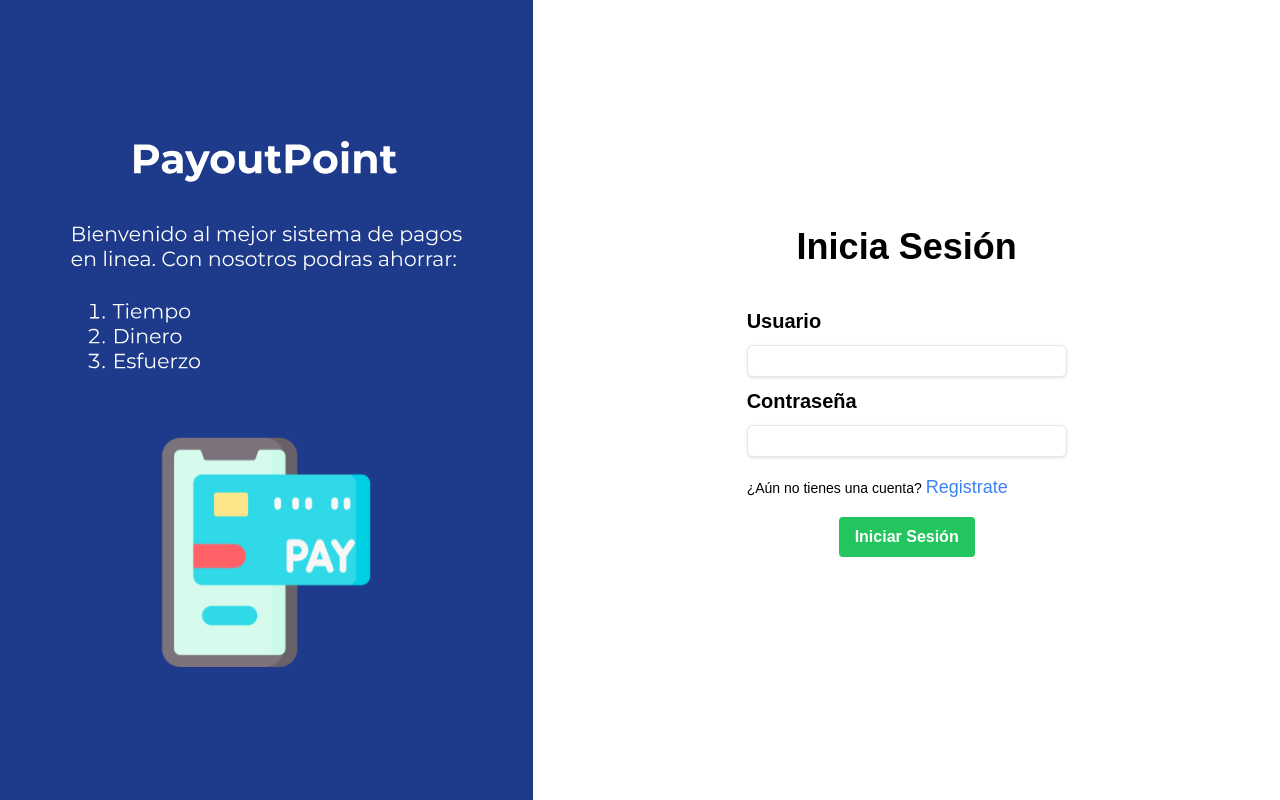
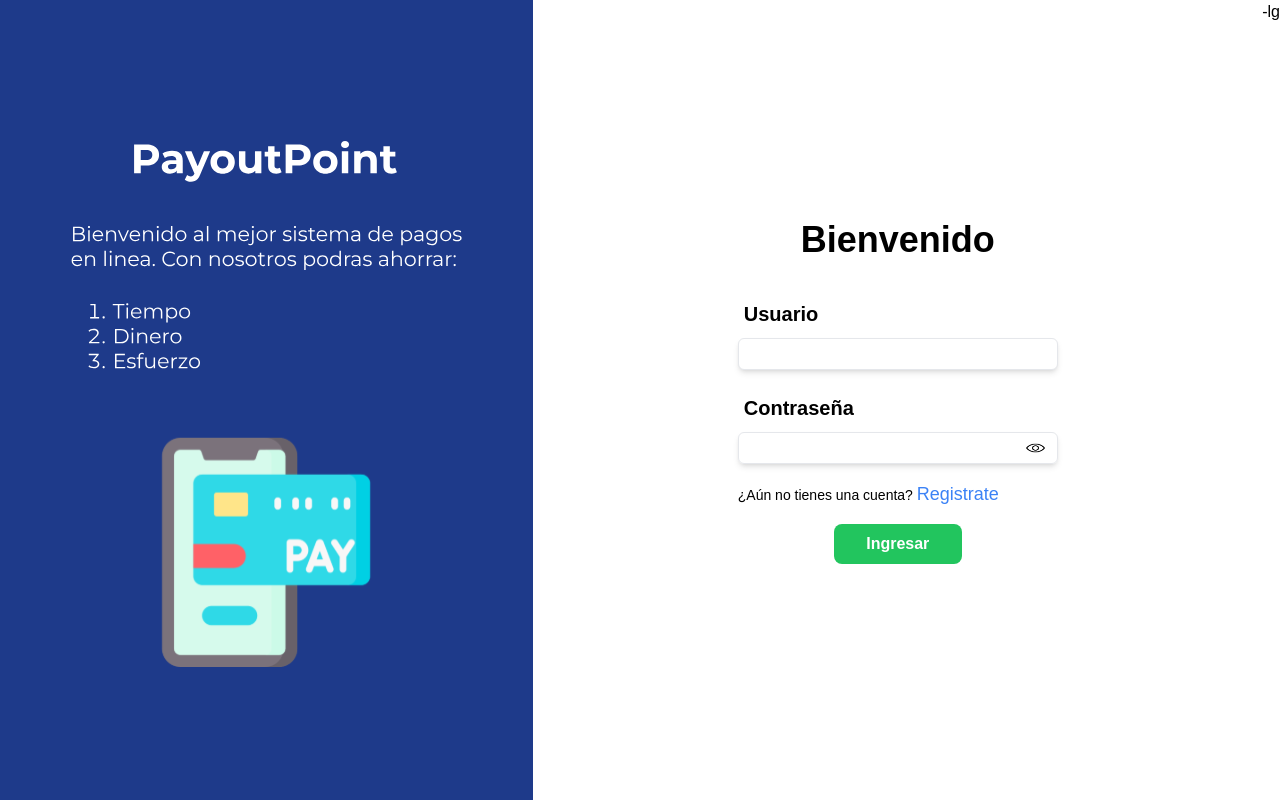
Before and after one commit to luisFelipeEvilla/paidify-web, a Next.js app: page /signin in a window 1280 px wide. Built offline with nearby package versions, Linux system fonts and the light colour scheme.

Commit message:
show password

```diff
--- a/pages/signin.tsx
+++ b/pages/signin.tsx
@@ -1,30 +1,43 @@
 import { NextPage } from "next";
 import Image from 'next/image'
+import { HTMLInputTypeAttribute } from "react";
 
 const Signin: NextPage = () => {
+
+    const showPassword = () => {
+        const password = document.getElementById("password") as HTMLInputElement;
+
+        if (password === null) return null;
+
+        password.type === "password" ? password.type = "text" : password.type = "password";
+    }
     return (
         <div className="flex">
 
             <div className="h-screen flex items-center justify-center w-5/12 bg-blue-900">
-                <Image className="" src="/images/signin_banner.svg"  width="700" height="700"/>
+                <Image className="" src="/images/signin_banner.svg" width="700" height="700" />
             </div>
 
             <div className="m-auto">
-                <h1 className="text-4xl text-center mb-10 font-bold"> Inicia Sesión </h1>
+                <h1 className="text-4xl text-center mb-10 font-bold"> Bienvenido </h1>
 
                 <form>
-                    <label htmlFor="email" className="block text-xl my-2.5 font-semibold">Usuario</label>
-                    <input className="shadow appearance-none border rounded-md w-80 h-8 py-2 px-3 text-gray-700 focus:outline-none focus:shadow-outline" type="email" name="email" id="email" />
-                    <label htmlFor="password" className="block text-xl my-2.5 font-semibold	 ">Contraseña</label>
-                    <input className="shadow appearance-none border rounded-md w-80 h-8 py-2 px-3 text-gray-700 focus:outline-none focus:shadow-outline" type="password" name="password" id="password" />
+                    <label htmlFor="email" className="block text-xl ml-1.5 my-2.5 font-semibold">Usuario</label>
+                    <input className="mb-3.5 shadow-md appearance-none border rounded-md w-80 h-8 py-2 px-3 text-gray-700 focus:outline-none focus:shadow-outline" type="email" name="email" id="email" />
+                    <label htmlFor="password" className="block text-xl ml-1.5 my-2.5 font-semibold">Contraseña</label>
+
+                    <div className="flex flex-row align-items mb-3.5 shadow-md appearance-none border rounded-md w-80 h-8 py-2 px-3 focus:shadow-outline">
+                        <input className="w-full y-full focus:outline-none text-gray-700" type="password" name="password" id="password" />
+                        <Image onClick={showPassword} className="hover:cursor-pointer" src="/show.png" alt="Vercel Logo" width={20} height={20} />
+                    </div>
 
                     <p className="text-sm mt-4">¿Aún no tienes una cuenta? <a className="text-blue-500 text-lg hover:scale-150	" href="/signup">Registrate</a></p>
 
                     <div className="flex justify-center	">
-                        <button className="bg-green-500 hover:bg-green-700 text-white font-bold my-4 py-2 px-4 rounded " type="submit">Iniciar Sesión</button>
+                        <button className="hover:scale-105 bg-green-500 hover:bg-green-700 text-white font-bold my-4 py-2 px-4 rounded-lg w-32" type="submit">Ingresar</button>
                     </div>
                 </form>
-            </div>
+            </div>-lg
 
         </div>
     )
```
Also changed, not shown: public/show.png (added).
